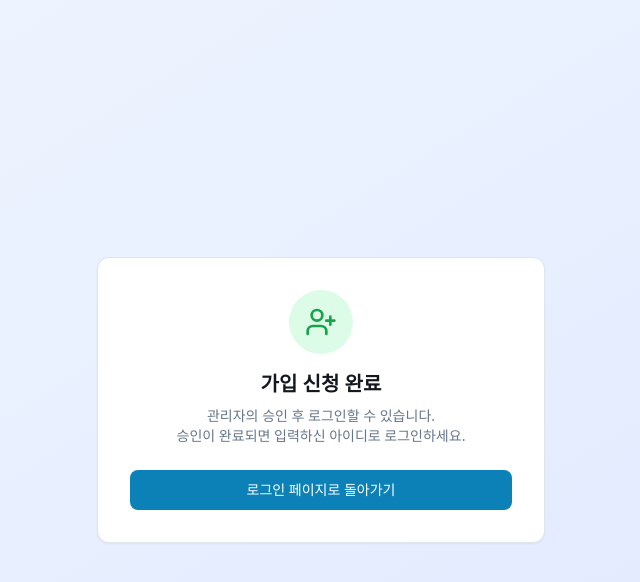
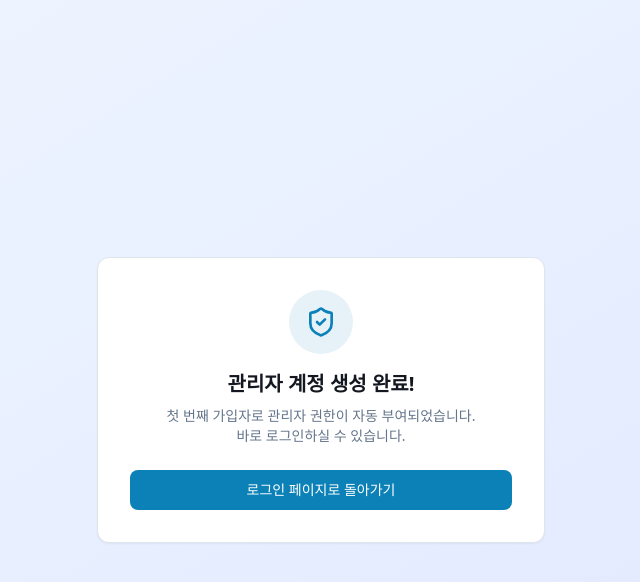
Before and after one commit to Rehab0x/WardFlow, a React (Vite) app: page /register in a window 1280 px wide. Both pictures are taken after typing "Sample", "Sample", "Sample123", "Sample123", "Sample" into the empty fields and a click on the button "가입 신청". Shown: the top 582 px of the page, without its empty margins (319-959 px from the left). Built offline with nearby package versions, Linux system fonts and the light colour scheme.

Commit message:
feat: first user auto-admin registration
- First signup auto-assigns admin role + approved status + wardflow module
- Registration page shows admin badge for first user
- Success message differs for admin vs pending users

```diff
--- a/src/pages/RegisterPage.tsx
+++ b/src/pages/RegisterPage.tsx
@@ -1,14 +1,20 @@
-import { useState } from 'react';
+import { useState, useEffect } from 'react';
 import { useNavigate, Link } from 'react-router-dom';
-import { UserPlus, ArrowLeft } from 'lucide-react';
+import { UserPlus, ArrowLeft, ShieldCheck } from 'lucide-react';
 import { Button } from '@/components/ui/button';
 import { Input } from '@/components/ui/input';
 import { Card } from '@/components/ui/card';
 import { useAuthStore } from '@/stores/useAuthStore';
+import { db } from '@/db/database';
 
 const RegisterPage = () => {
   const navigate = useNavigate();
   const { register, isLoading, error, clearError } = useAuthStore();
+  const [isFirstUser, setIsFirstUser] = useState(false);
+
+  useEffect(() => {
+    db.users.count().then(count => setIsFirstUser(count === 0));
+  }, []);
 
   const [form, setForm] = useState({
     name: '',
@@ -79,6 +85,20 @@ const RegisterPage = () => {
       <div className="flex min-h-screen items-center justify-center bg-gradient-to-br from-blue-50 to-indigo-100 p-4 dark:from-gray-900 dark:to-gray-800">
         <Card className="w-full max-w-md p-8">
           <div className="text-center">
+            {isFirstUser ? (
+              <>
+                <div className="mx-auto mb-4 flex h-16 w-16 items-center justify-center rounded-full bg-primary/10 text-primary">
+                  <ShieldCheck className="h-8 w-8" />
+                </div>
+                <h2 className="mb-2 text-xl font-bold">관리자 계정 생성 완료!</h2>
+                <p className="mb-6 text-sm text-muted-foreground">
+                  첫 번째 가입자로 관리자 권한이 자동 부여되었습니다.
+                  <br />
+                  바로 로그인하실 수 있습니다.
+                </p>
+              </>
+            ) : (
+              <>
                 <div className="mx-auto mb-4 flex h-16 w-16 items-center justify-center rounded-full bg-green-100 text-green-600">
                   <UserPlus className="h-8 w-8" />
                 </div>
@@ -88,6 +108,8 @@ const RegisterPage = () => {
                   <br />
                   승인이 완료되면 입력하신 아이디로 로그인하세요.
                 </p>
+              </>
+            )}
             <Button onClick={() => navigate('/login')} className="w-full">
               로그인 페이지로 돌아가기
             </Button>
@@ -107,8 +129,19 @@ const RegisterPage = () => {
             </div>
           </div>
           <h1 className="mb-1 text-2xl font-bold">WardFlow 회원가입</h1>
-          <p className="text-sm text-muted-foreground">가입 후 관리자 승인이 필요합니다</p>
+          <p className="text-sm text-muted-foreground">
+            {isFirstUser ? '첫 가입자는 관리자로 자동 승인됩니다' : '가입 후 관리자 승인이 필요합니다'}
+          </p>
         </div>
+
+        {isFirstUser && (
+          <div className="rounded-lg border border-primary/30 bg-primary/5 p-3 text-sm text-primary">
+            <div className="flex items-center gap-2 font-medium">
+              <ShieldCheck className="h-4 w-4" />
+              첫 번째 사용자 — 관리자 계정으로 생성됩니다
+            </div>
+          </div>
+        )}
 
         <form onSubmit={handleSubmit} className="space-y-4">
           <div>
--- a/src/stores/useAuthStore.ts
+++ b/src/stores/useAuthStore.ts
@@ -106,14 +106,18 @@ export const useAuthStore = create<AuthStore>()(
           const now = new Date();
           const userId = crypto.randomUUID();
 
+          // 첫 번째 가입자는 자동으로 admin + approved 처리
+          const userCount = await db.users.count();
+          const isFirstUser = userCount === 0;
+
           const newUser: User = {
             id: userId,
             username: input.username,
             name: input.name,
-            role: 'doctor', // 기본값, 관리자가 승인 시 변경 가능
+            role: isFirstUser ? 'admin' : 'doctor',
             department: input.department,
-            status: 'pending',
-            modules: [],
+            status: isFirstUser ? 'approved' : 'pending',
+            modules: isFirstUser ? ['wardflow'] : [],
             createdAt: now,
             updatedAt: now,
           };
```
Lines whose indentation alone changed are shown as unchanged.
